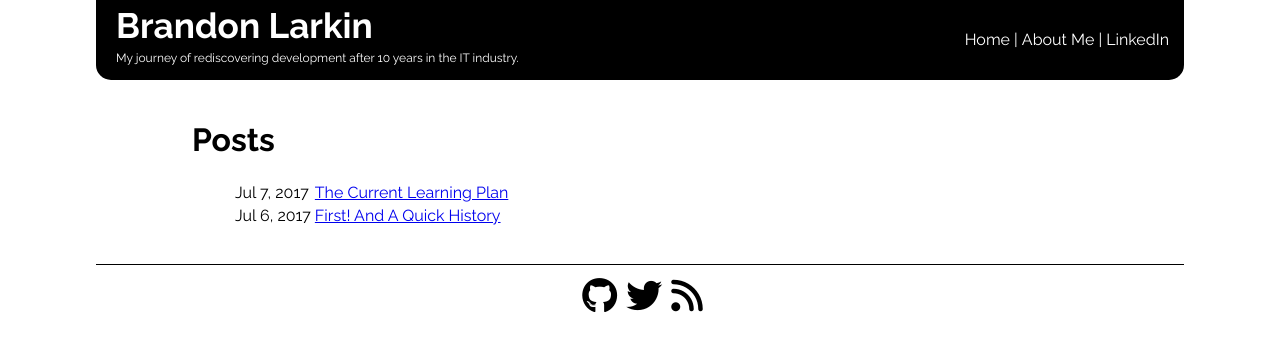
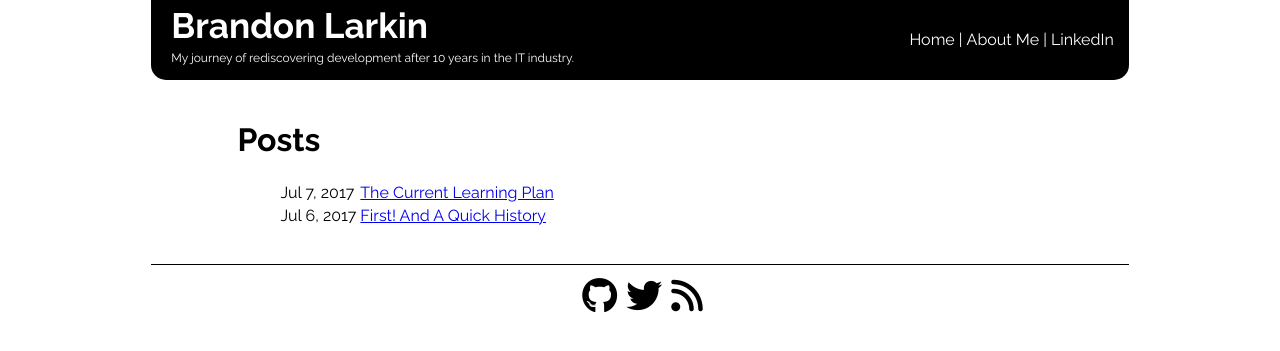
Before and after one commit to bllarkin/bllarkin.github.io, a Jekyll site: the page built from index.md, in a window 1280 px wide. Shown: the top 351 px of the page. Built offline with Jekyll 4.4.1, drawn with Linux system fonts in a browser that asks for light colours; nearby versions of some CDN libraries.

Commit message:
Add max-width to #site-content

```diff
--- a/assets/style.css
+++ b/assets/style.css
@@ -14,6 +14,7 @@ body {
   margin: 0 auto;
   background: white;
   min-width: 960px;
+  max-width: 1150px;
   height: 100%;
 }
 
```
